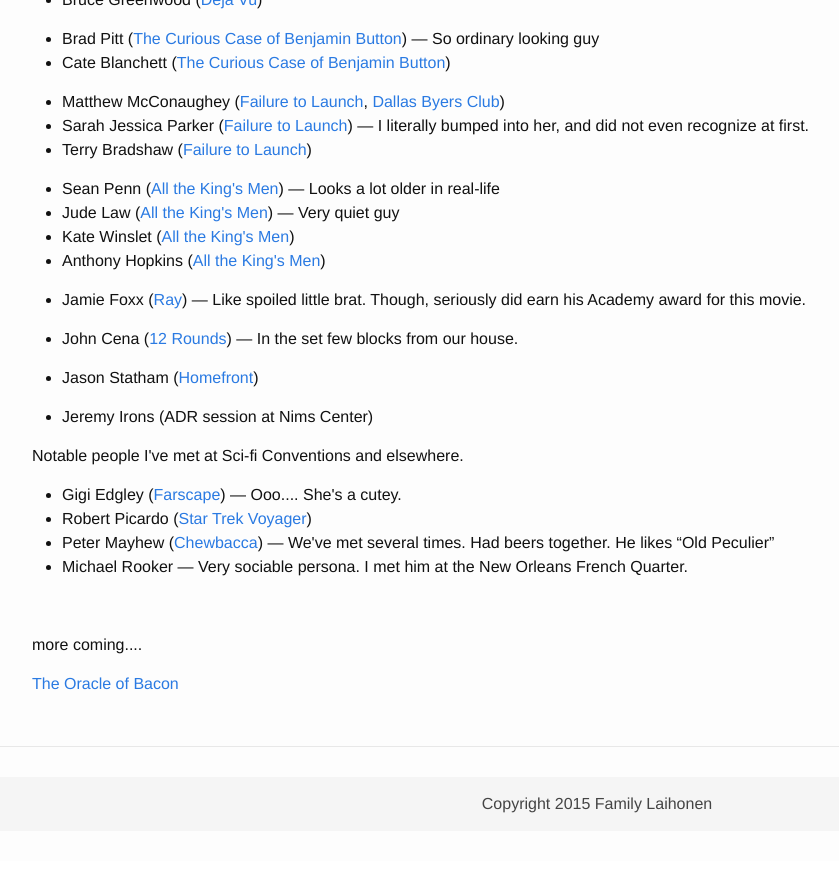
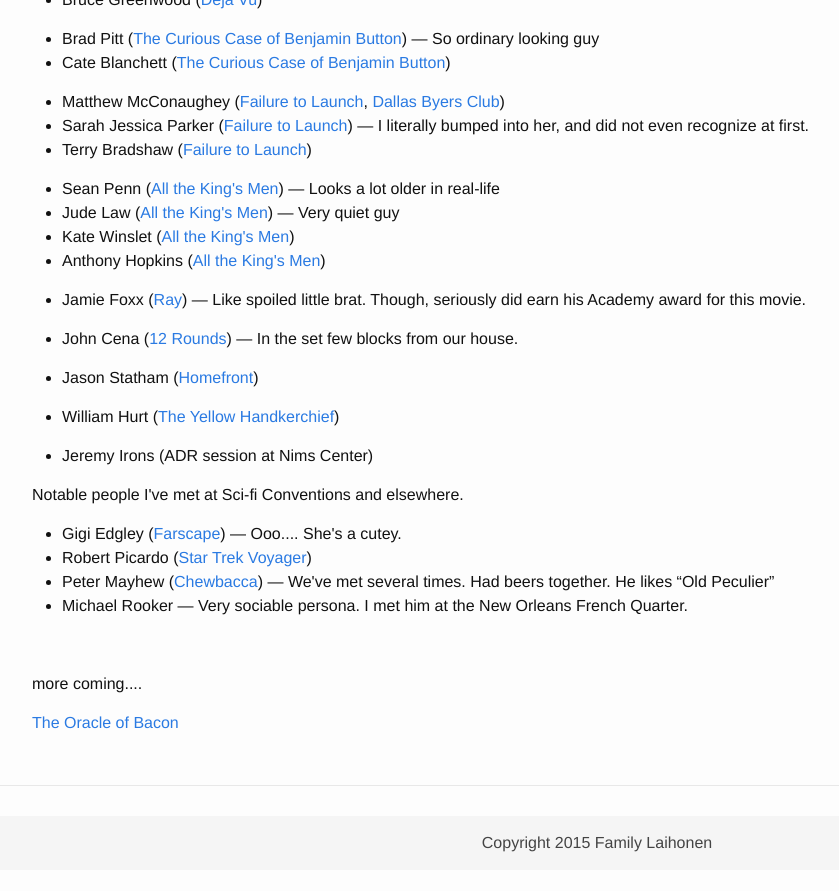
Before and after one commit to charlotteandpetri/dev.charlotteandpetri.net, a Jekyll site: the page built from baconator.html, in a window 1280 px wide and 900 px high, scrolled down 639 px. Shown: the top 891 px of the window, without its empty margins (43-882 px from the left). Built offline with Jekyll 4.4.1, drawn with Linux system fonts in a browser that asks for light colours; nearby versions of some CDN libraries; before the commit the page ends 1500 px from its top, so only the background shows below that.

Commit message:
Update baconator.html

```diff
--- a/baconator.html
+++ b/baconator.html
@@ -56,6 +56,9 @@
 <li>Jason Statham (<a href="http://www.imdb.com/title/tt2312718/" target="_blank">Homefront</a>)</li>
 </ul>
 <ul>
+<li>William Hurt (<a href="http://www.imdb.com/title/tt0954990/" target="_blank">The Yellow Handkerchief</a>)</li>
+</ul>
+<ul>
 <li>Jeremy Irons (ADR session at Nims Center)</li>
 </ul>
 <p>Notable people I've met at Sci-fi Conventions and elsewhere.</p>
```
